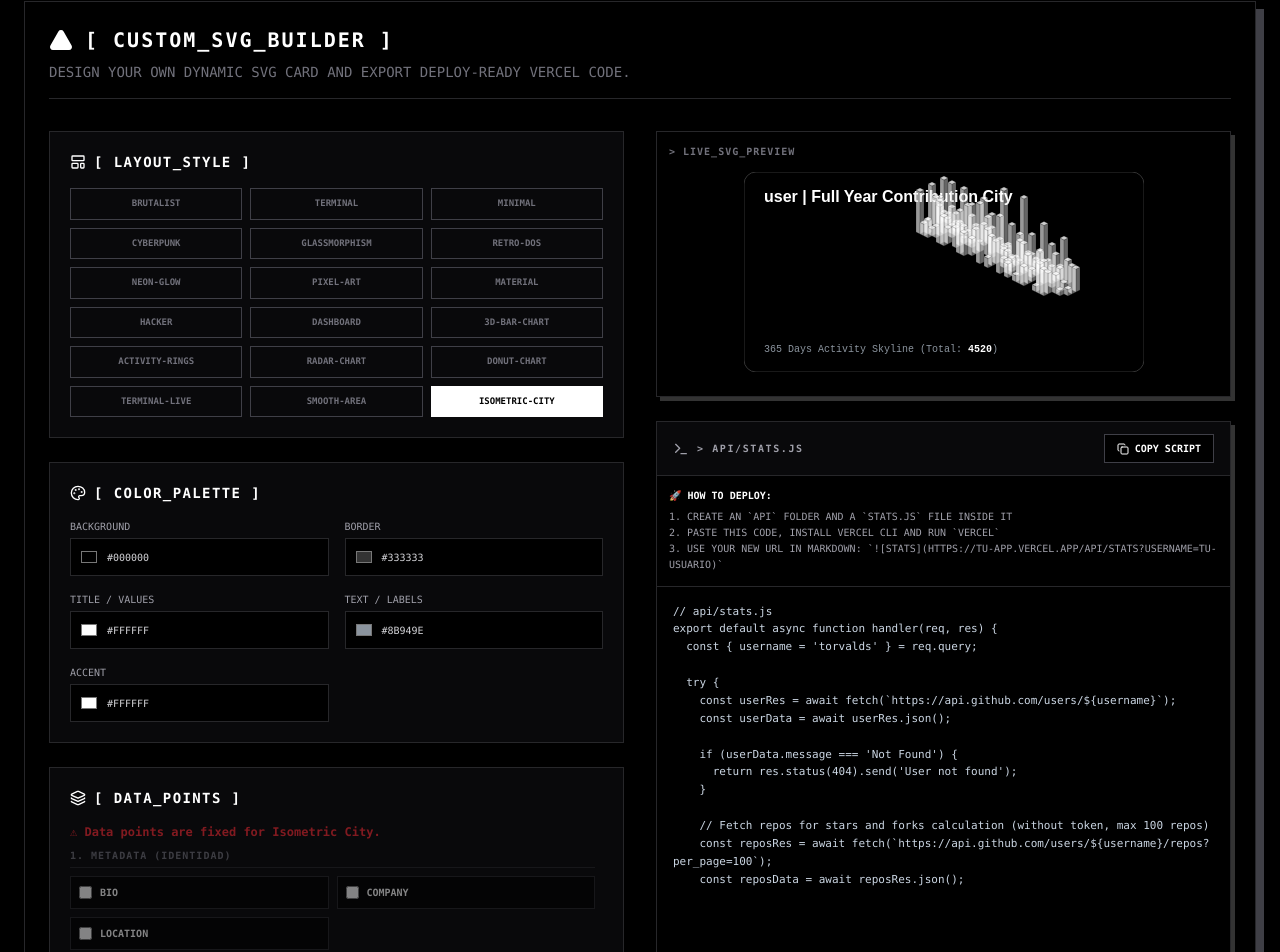
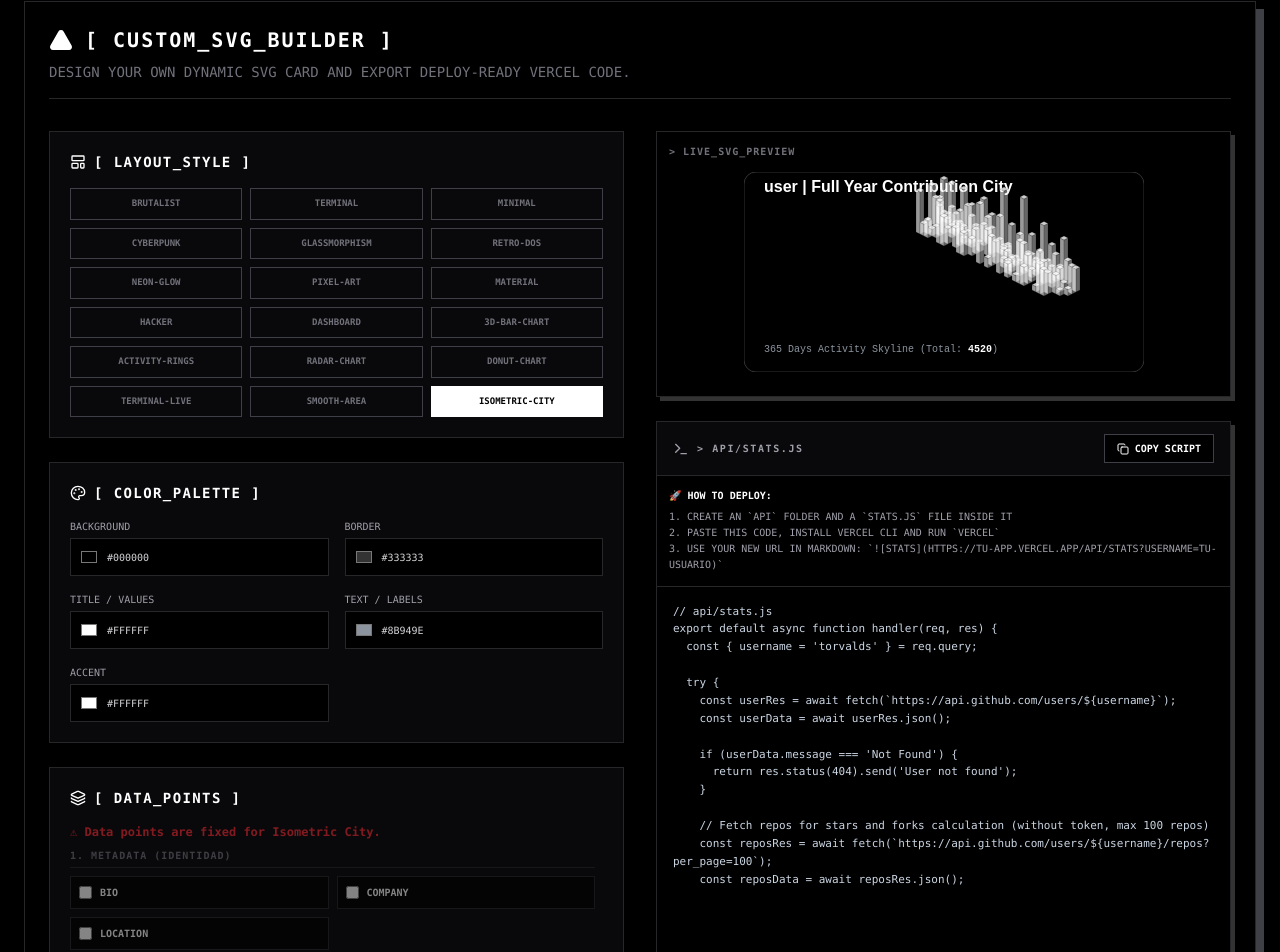
Before and after one commit to PABLOCESAR2412/Github-Creations, a React (Vite) app: page / in a window 1280 px wide. Shown: the part 2008-2960 px from the top of the page. Built offline with nearby package versions, Linux system fonts and the light colour scheme.

Commit message:
fix: move SVG titles higher to prevent overlapping with graphs

```diff
--- a/src/components/VercelApiExporter.tsx
+++ b/src/components/VercelApiExporter.tsx
@@ -129,7 +129,7 @@
     } else if (layout === 'minimal') {
       svgInner = `
         <rect width="400" height="100" fill="${bgColor}" rx="8" stroke="${borderColor}" stroke-width="1" />
-        <text x="20" y="35" font-family="Arial, sans-serif" font-size="18" font-weight="bold" fill="${titleColor}">${nameVal}</text>
+        <text x="20" y="22" font-family="Arial, sans-serif" font-size="18" font-weight="bold" fill="${titleColor}">${nameVal}</text>
         <line x1="20" y1="45" x2="380" y2="45" stroke="${accentColor}" stroke-width="2" />
 
         <g transform="translate(20, 75)">
@@ -187,7 +187,7 @@
       svgInner = `
         <rect width="400" height="200" fill="${bgColor}" stroke="${borderColor}" stroke-width="4" />
         <rect x="4" y="4" width="392" height="192" fill="none" stroke="${accentColor}" stroke-width="1" stroke-dasharray="2 2" />
-        <text x="20" y="30" font-family="monospace" font-size="14" font-weight="bold" fill="${titleColor}">C:\\USERS\${nameVal.toUpperCase()}&gt; STATS.EXE</text>
+        <text x="20" y="20" font-family="monospace" font-size="14" font-weight="bold" fill="${titleColor}">C:\\USERS\${nameVal.toUpperCase()}&gt; STATS.EXE</text>
         <g transform="translate(20, 70)">
           ${activeStats.map((stat, i) => `
             <text x="0" y="${i * 25}" font-family="monospace" font-size="14" fill="${textColor}">[${stat.label.toUpperCase()}]</text>
@@ -276,7 +276,7 @@
       svgInner = `
         <rect width="400" height="200" fill="${bgColor}" />
         <rect x="10" y="10" width="380" height="40" fill="${borderColor}" rx="6" />
-        <text x="20" y="35" font-family="sans-serif" font-size="16" font-weight="bold" fill="${titleColor}">${nameVal} | Overview</text>
+        <text x="20" y="22" font-family="sans-serif" font-size="16" font-weight="bold" fill="${titleColor}">${nameVal} | Overview</text>
         <g transform="translate(10, 60)">
           ${activeStats.map((stat, i) => {
             const width = activeStats.length > 2 ? 185 : 380;
@@ -300,7 +300,7 @@
           .bar-anim { transform-origin: bottom; animation: grow 1.5s cubic-bezier(0.2, 0.8, 0.2, 1) forwards; }
         </style>
         <rect width="400" height="200" fill="${bgColor}" rx="12" stroke="${borderColor}" stroke-width="1" />
-        <text x="20" y="30" font-family="sans-serif" font-size="16" font-weight="bold" fill="${titleColor}">${nameVal} | Metrics</text>
+        <text x="20" y="20" font-family="sans-serif" font-size="16" font-weight="bold" fill="${titleColor}">${nameVal} | Metrics</text>
         <g transform="translate(40, 160)">
           ${activeStats.map((stat, i) => {
             const width = 320 / activeStats.length;
@@ -334,7 +334,7 @@
           .ring-anim { animation: drawRing 2s cubic-bezier(0.1, 0.7, 0.1, 1) forwards; }
         </style>
         <rect width="400" height="200" fill="${bgColor}" rx="16" stroke="${borderColor}" stroke-width="1" />
-        <text x="20" y="30" font-family="sans-serif" font-size="16" font-weight="bold" fill="${titleColor}">${nameVal} | Activity</text>
+        <text x="20" y="20" font-family="sans-serif" font-size="16" font-weight="bold" fill="${titleColor}">${nameVal} | Activity</text>
         <g transform="translate(200, 110)">
           ${activeStats.map((stat, i) => {
             const radius = 80 - (i * (80 / Math.max(activeStats.length, 1)));
@@ -399,7 +399,7 @@
 
       svgInner = `
         <rect width="400" height="200" fill="${bgColor}" rx="12" stroke="${borderColor}" stroke-width="1" />
-        <text x="20" y="30" font-family="sans-serif" font-size="16" font-weight="bold" fill="${titleColor}">${nameVal} | Tech Radar</text>
+        <text x="20" y="20" font-family="sans-serif" font-size="16" font-weight="bold" fill="${titleColor}">${nameVal} | Tech Radar</text>
         <g transform="translate(200, 120)">
           <!-- Web grid -->
           <polygon points="${outerPoly}" fill="none" stroke="${borderColor}" stroke-width="1" />
@@ -453,7 +453,7 @@
 
       svgInner = `
         <rect width="400" height="200" fill="${bgColor}" rx="12" stroke="${borderColor}" stroke-width="1" />
-        <text x="20" y="30" font-family="sans-serif" font-size="16" font-weight="bold" fill="${titleColor}">${nameVal} | Donut Breakdown</text>
+        <text x="20" y="20" font-family="sans-serif" font-size="16" font-weight="bold" fill="${titleColor}">${nameVal} | Donut Breakdown</text>
         <g transform="translate(100, 120)">
           <!-- Donut -->
           <circle cx="0" cy="0" r="40" fill="none" stroke="${borderColor}" stroke-width="20" opacity="0.2" />
@@ -528,7 +528,7 @@
           .area-anim { animation: slideIn 2s ease-out forwards; }
         </style>
         <rect width="400" height="200" fill="${bgColor}" rx="12" stroke="${borderColor}" stroke-width="1" />
-        <text x="20" y="30" font-family="sans-serif" font-size="16" font-weight="bold" fill="${titleColor}">${nameVal} | Dynamic Curve</text>
+        <text x="20" y="20" font-family="sans-serif" font-size="16" font-weight="bold" fill="${titleColor}">${nameVal} | Dynamic Curve</text>
         <g transform="translate(0, 50)" class="area-anim">
           <defs>
             <linearGradient id="areaGrad" x1="0" y1="0" x2="0" y2="1">
@@ -573,7 +573,7 @@
           .iso-block { animation: riseUp 0.5s ease-out backwards; }
         </style>
         <rect width="400" height="200" fill="${bgColor}" rx="12" stroke="${borderColor}" stroke-width="1" />
-        <text x="20" y="30" font-family="sans-serif" font-size="16" font-weight="bold" fill="${titleColor}">${nameVal} | Full Year Contribution City</text>
+        <text x="20" y="20" font-family="sans-serif" font-size="16" font-weight="bold" fill="${titleColor}">${nameVal} | Full Year Contribution City</text>
         <g transform="translate(200, 50)">
           ${blocks.map((block) => {
             const bw = 4;
```
